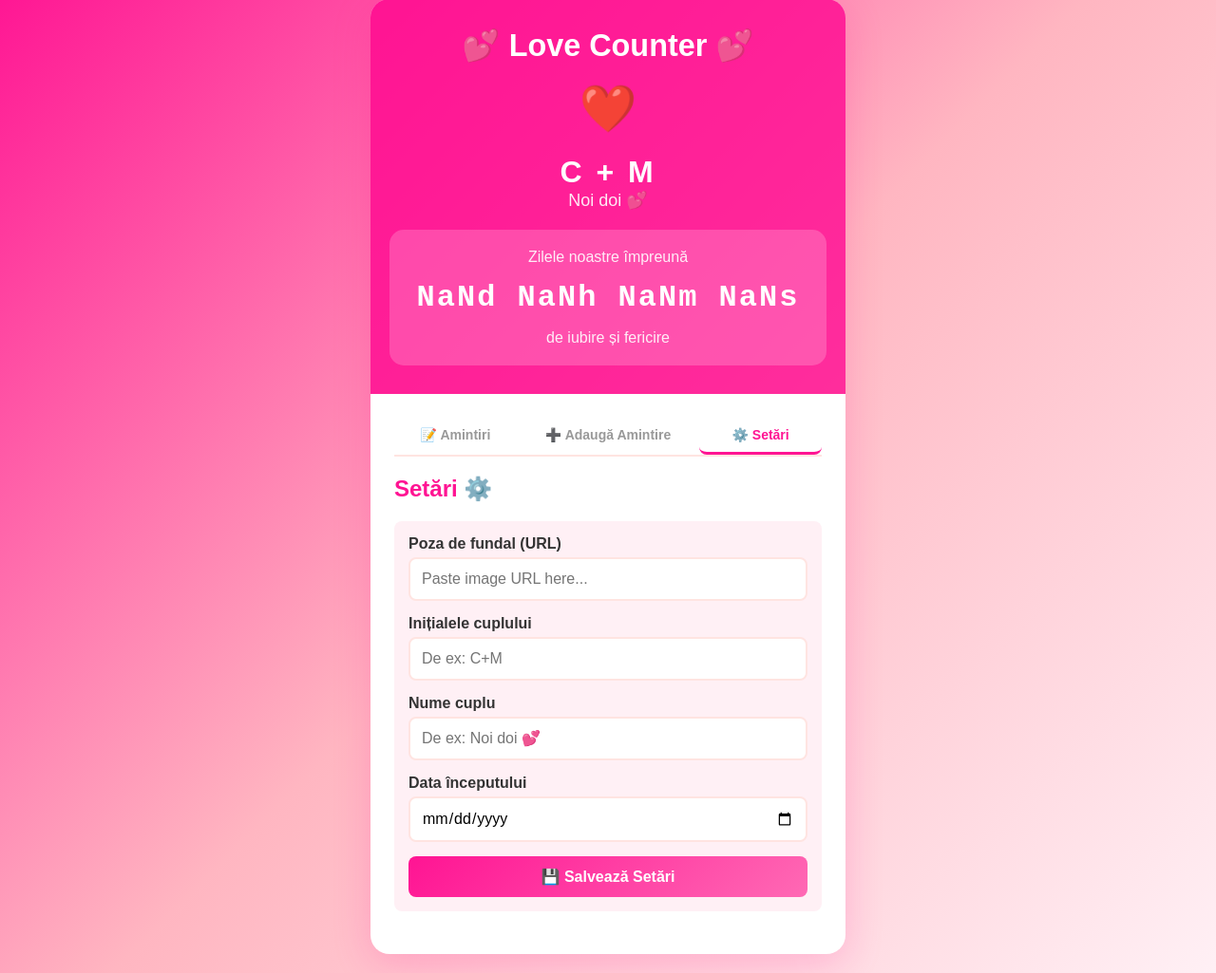
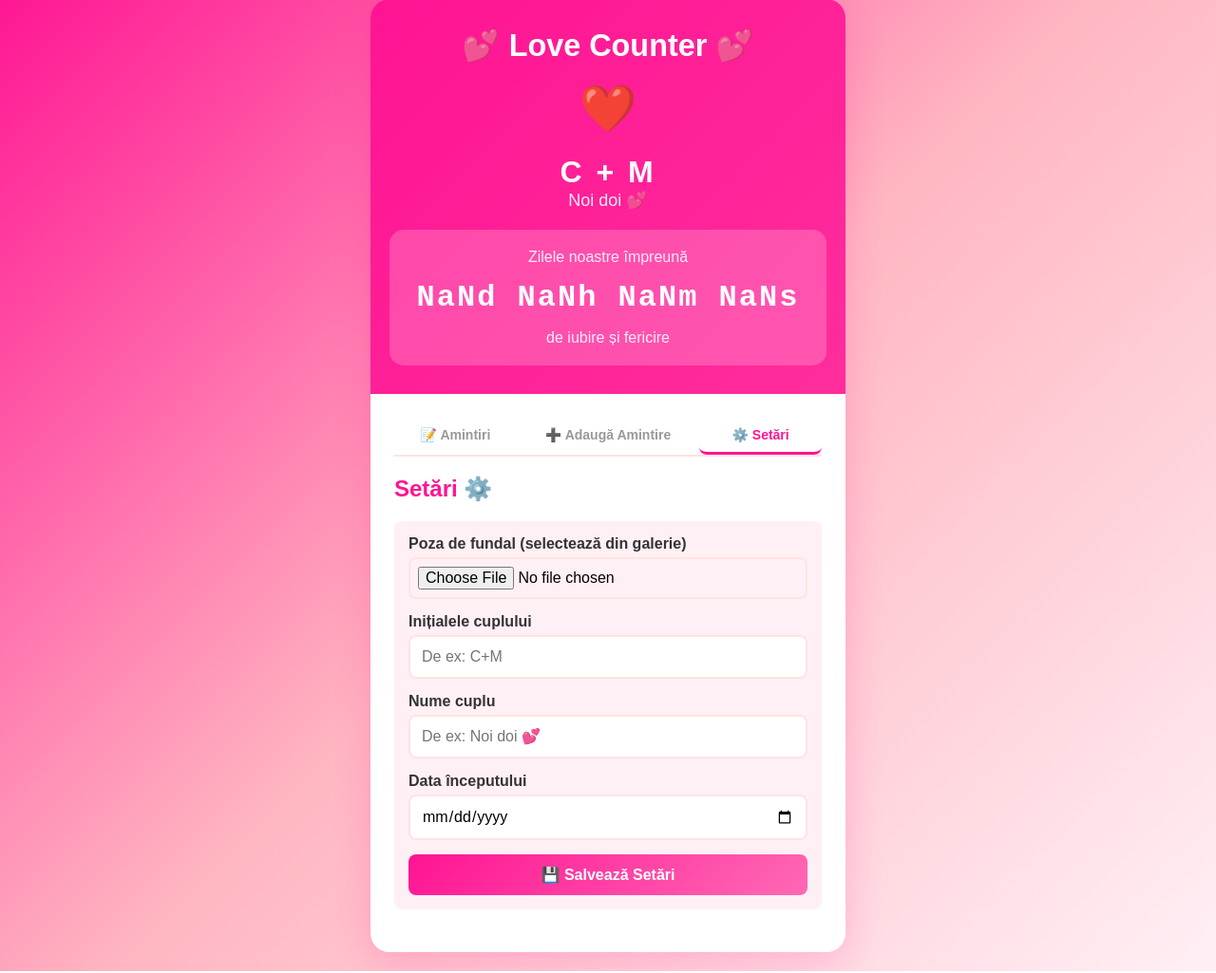
Before and after one commit to mihaitadascalu17-ux/Love-Counter, a Flask app: template templates/love.html in a window 1280 px wide, after a click on "⚙️ Setări". Shown: the part 21-1046 px from the top of the page at 95% size. Run offline with Flask 3, Linux system fonts and the light colour scheme; the template is opened without the code that fills it, so the values that code supplies are empty.

Commit message:
Add: file upload for background image with preview

```diff
--- a/templates/love.html
+++ b/templates/love.html
@@ -155,6 +155,18 @@
             font-size: 16px;
             transition: border-color 0.3s;
             font-family: inherit;
+        }
+
+        input[type="file"] {
+            padding: 8px;
+            cursor: pointer;
+        }
+
+        #imagePreview img {
+            max-width: 100%;
+            max-height: 150px;
+            border-radius: 8px;
+            margin-top: 10px;
         }
 
         input:focus, textarea:focus, select:focus {
@@ -352,8 +364,9 @@
 
                 <div class="config-section">
                     <div class="form-group">
-                        <label for="backgroundImage">Poza de fundal (URL)</label>
-                        <input type="text" id="backgroundImage" placeholder="Paste image URL here...">
+                        <label for="backgroundImageFile">Poza de fundal (selectează din galerie)</label>
+                        <input type="file" id="backgroundImageFile" accept="image/*" placeholder="Alege o poză...">
+                        <div id="imagePreview" style="margin-top: 10px; text-align: center;"></div>
                     </div>
 
                     <div class="form-group">
@@ -511,7 +524,6 @@
                 const response = await fetch(`${API_URL}/config`);
                 const config = await response.json();
 
-                document.getElementById('backgroundImage').value = config.background_image || '';
                 document.getElementById('initialsInput').value = config.initials || 'C+M';
                 document.getElementById('coupleNameInput').value = config.couple_name;
                 document.getElementById('startDate').value = config.start_date.split('T')[0];
@@ -519,6 +531,10 @@
                 // Set background image
                 if (config.background_image) {
                     document.querySelector('header').style.backgroundImage = `url('${config.background_image}')`;
+                    // Show preview if image is base64
+                    if (config.background_image.startsWith('data:')) {
+                        document.getElementById('imagePreview').innerHTML = `<img src="${config.background_image}" alt="Preview">`;
+                    }
                 }
             } catch (error) {
                 console.error('Error loading config:', error);
@@ -530,12 +546,24 @@
             const initials = document.getElementById('initialsInput').value.trim();
             const couple_name = document.getElementById('coupleNameInput').value.trim();
             const start_date = document.getElementById('startDate').value;
-            const background_image = document.getElementById('backgroundImage').value.trim();
+            const fileInput = document.getElementById('backgroundImageFile');
 
             // Validate required fields
             if (!initials || !couple_name || !start_date) {
                 alert('Te rog completează toate câmpurile obligatorii!');
                 return;
+            }
+
+            let background_image = '';
+
+            // Handle file upload if a file is selected
+            if (fileInput.files && fileInput.files[0]) {
+                const file = fileInput.files[0];
+                background_image = await new Promise((resolve) => {
+                    const reader = new FileReader();
+                    reader.onload = (e) => resolve(e.target.result);
+                    reader.readAsDataURL(file);
+                });
             }
 
             const config = {
@@ -575,6 +603,22 @@
             }
         }
 
+        // Handle background image file preview
+        document.getElementById('backgroundImageFile').addEventListener('change', function(e) {
+            const file = e.target.files[0];
+            const preview = document.getElementById('imagePreview');
+
+            if (file) {
+                const reader = new FileReader();
+                reader.onload = function(event) {
+                    preview.innerHTML = `<img src="${event.target.result}" alt="Preview">`;
+                };
+                reader.readAsDataURL(file);
+            } else {
+                preview.innerHTML = '';
+            }
+        });
+
         // Load on page load
         loadDays();
         loadMemories();
```
